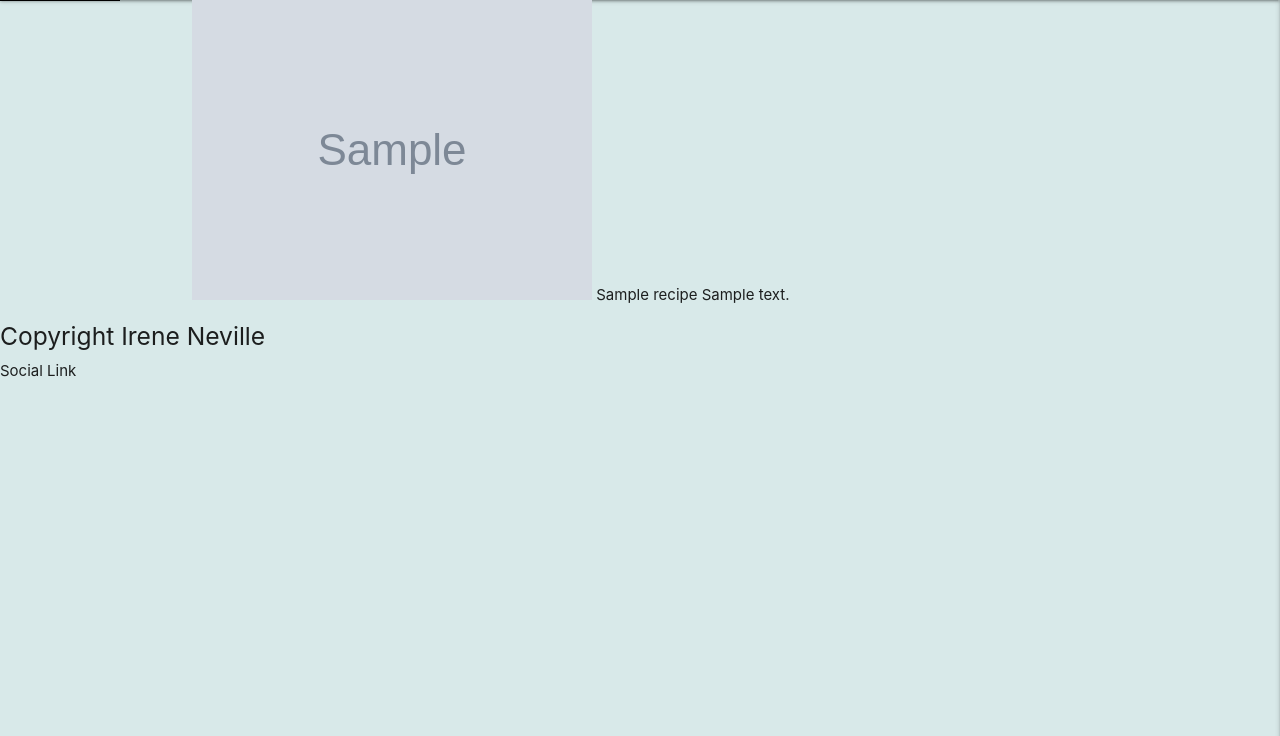
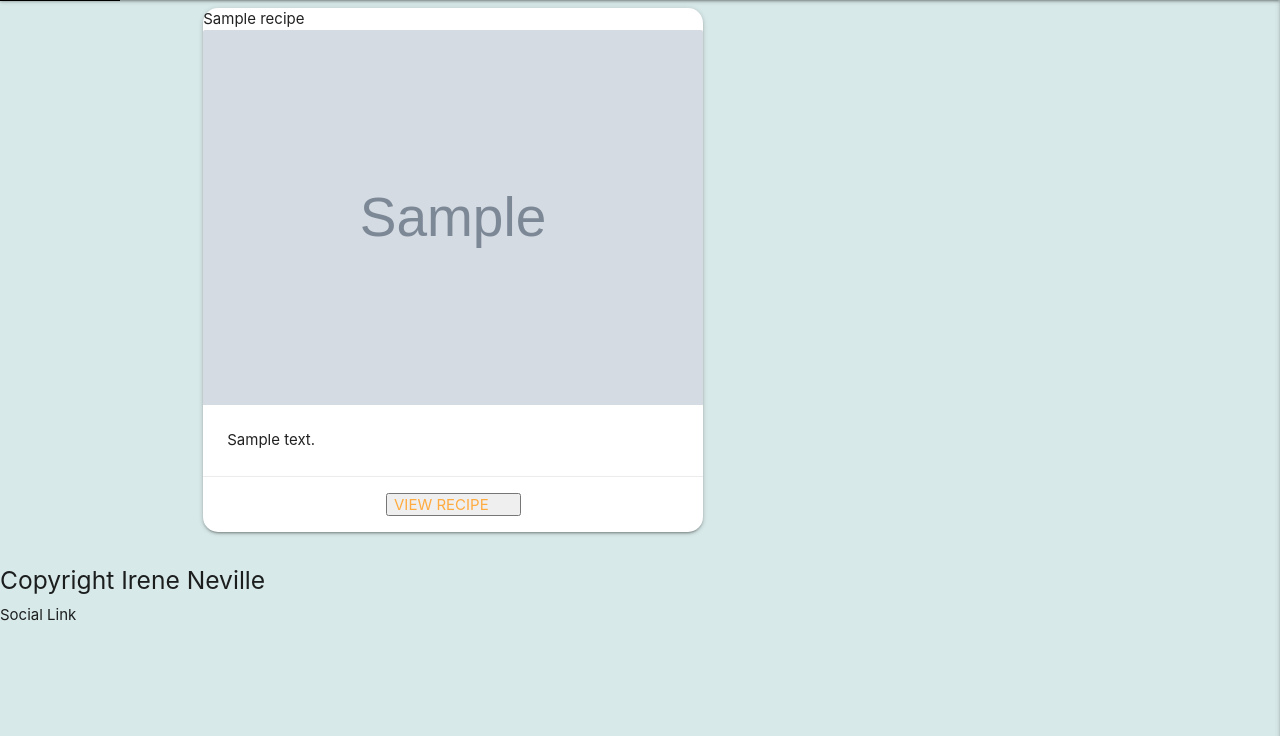
Before and after one commit to irenenev24/Winter_Warmer_Recipe_Collection, a Flask app: page /recipes in a window 1280 px wide. Shown: the part 64-800 px from the top of the page. Run offline with Flask 2, Linux system fonts and the light colour scheme; grey boxes marked "Sample" are stand-in pictures; a database or web service that is not in the repository returns one stand-in record (values such as "Sample title"); some libraries are stand-ins or nearby versions.

Commit message:
Updated card style for recipes on recipes.html

```diff
--- a/static/css/style.css
+++ b/static/css/style.css
@@ -34,7 +34,6 @@ body {
   height: 660px;
   width: 400px;
 }
-
 
 /* Slideshow taken from W3Schools and edited */
 /*Slideshow container */
--- a/templates/recipes.html
+++ b/templates/recipes.html
@@ -1,9 +1,22 @@
 {% extends "base.html" %}
 {% block content %}
 {% for recipe in recipes %}
-<img src="{{ recipe.image_link }}" alt="">
-{{ recipe.recipe_name }}
-{{ recipe.recipe_description }}
-{% endfor %}
+<div class="row">
+    <div class="col s12 m7">
+        <div class="card">
+            {{ recipe.category_name }}
+            <div class="card-image">
+            <img src="{{ recipe.image_link }}" alt="">
+            <span class="card-title">{{ recipe.recipe_name }}</span>
+            <div class="card-content">
+                <p>{{ recipe.recipe_description }}</p></div>
+            <div class="card-action center-align">
+                <button><a href="">View Recipe</a></button>
+            </div>
+            </div>
+        </div>
+    </div>
+</div>
 
+  {% endfor %}
 {% endblock %}
```
